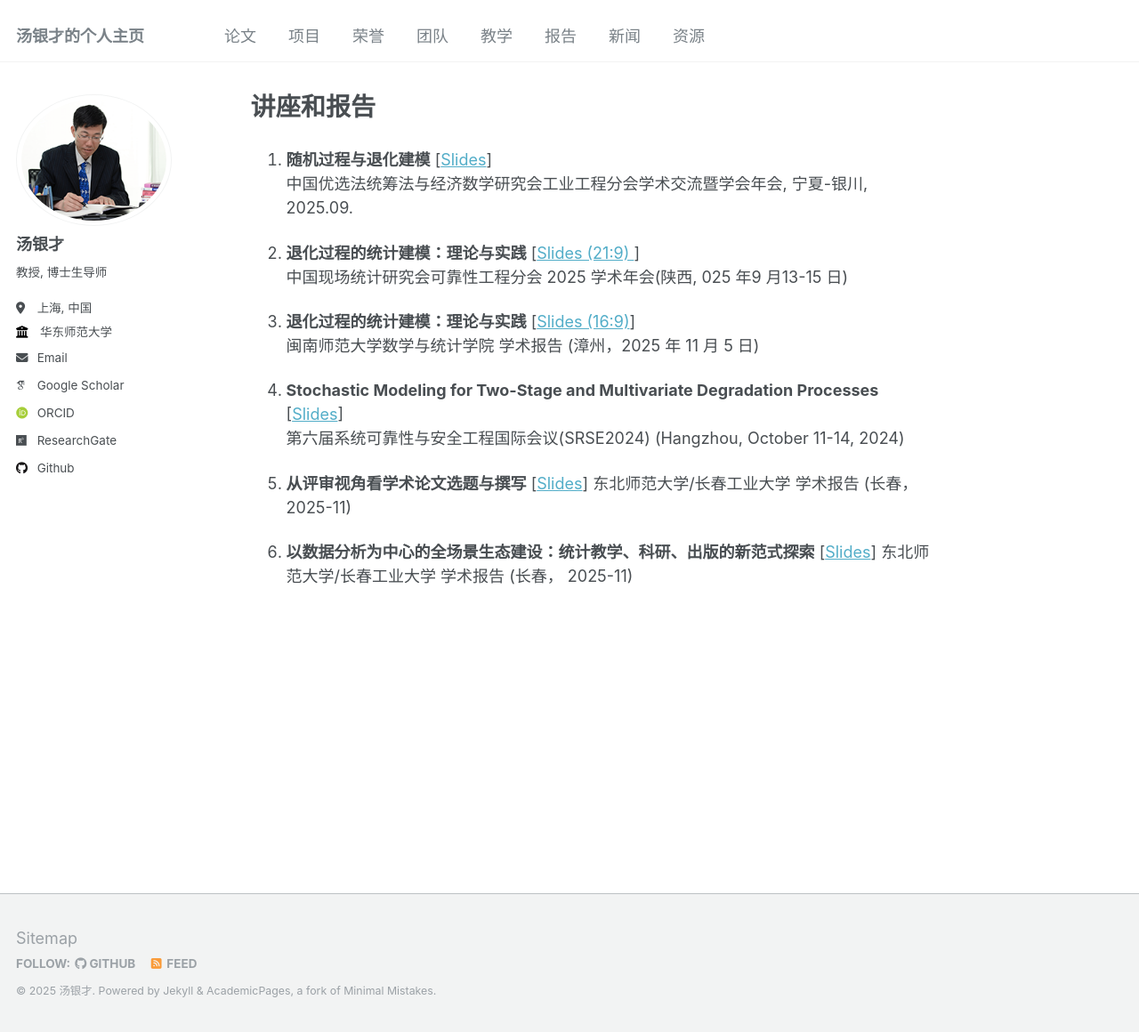
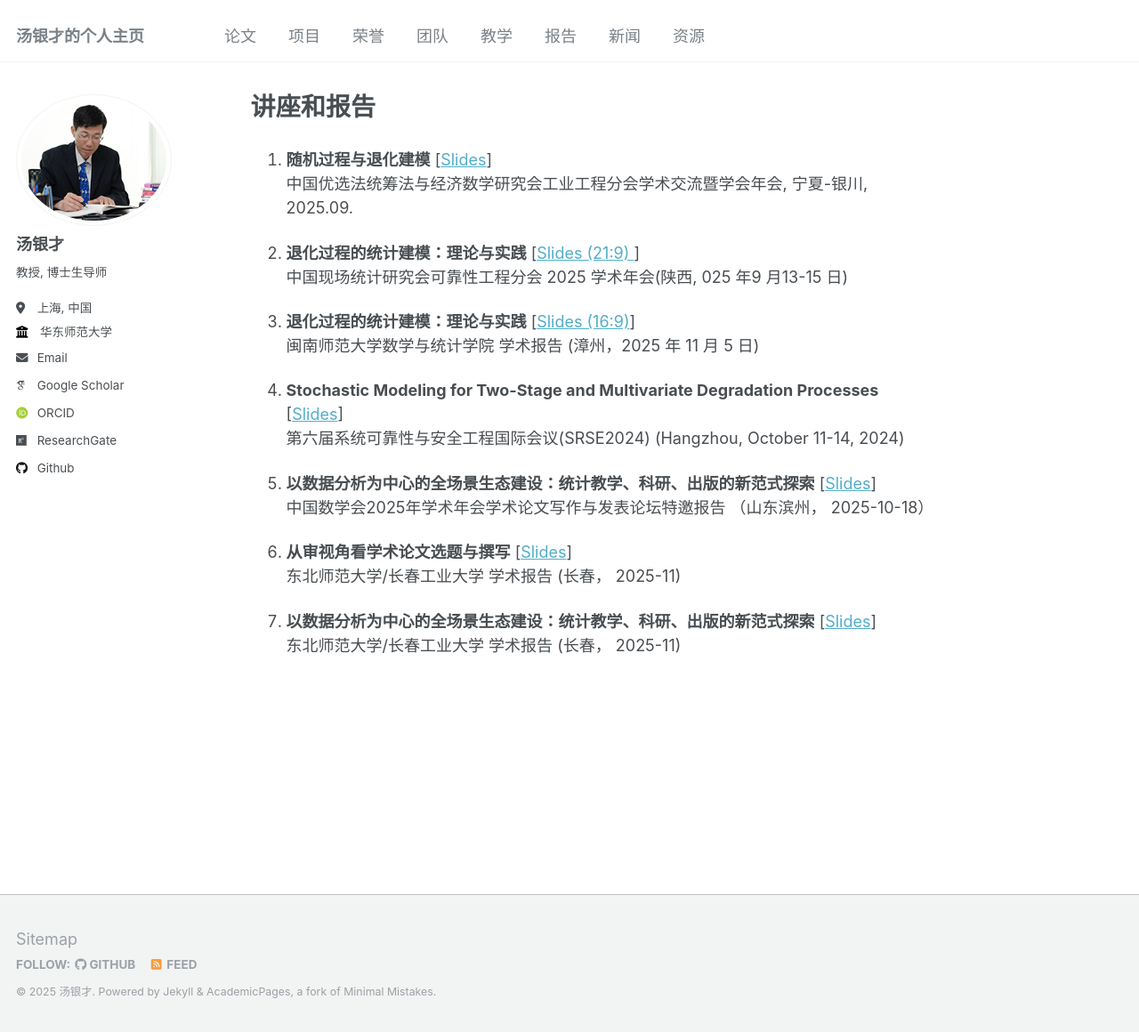
Before and after one commit to tangyc8866/tangyc8866.github.io, a Jekyll site: the page built from _pages/talks.md, in a window 1280 px wide and 1160 px high. Shown: the whole window at 89% size. Built offline with Jekyll 4.4.1, drawn with Linux system fonts in a browser that asks for light colours; some web fonts are replaced.

Commit message:
Update talks.md

```diff
--- a/_pages/talks.md
+++ b/_pages/talks.md
@@ -16,8 +16,11 @@
 1. **Stochastic Modeling for Two-Stage and Multivariate Degradation Processes** [<a href="/files/slides/Tang-SRSE2024.pdf">Slides</a>]
    第六届系统可靠性与安全工程国际会议(SRSE2024) (Hangzhou, October 11-14, 2024)
 
-1. **从评审视角看学术论文选题与撰写** [<a href="https://tangyc8866.github.io/Writing-tutorial/#/title-slide">Slides</a>]
+1. **以数据分析为中心的全场景生态建设：统计教学、科研、出版的新范式探索** [<a href="https://tangyc8866.github.io/Quarto-slides-1/">Slides</a>]
+   中国数学会2025年学术年会学术论文写作与发表论坛特邀报告 （山东滨州， 2025-10-18）
+
+1. **从审视角看学术论文选题与撰写** [<a href="https://tangyc8866.github.io/Writing-tutorial/">Slides</a>]
    东北师范大学/长春工业大学 学术报告 (长春， 2025-11)
 
-1. **以数据分析为中心的全场景生态建设：统计教学、科研、出版的新范式探索** [<a href="https://tangyc8866.github.io/Quarto-slides-2/#/title-slide">Slides</a>]
+1. **以数据分析为中心的全场景生态建设：统计教学、科研、出版的新范式探索** [<a href="https://tangyc8866.github.io/Quarto-slides-2/">Slides</a>]
    东北师范大学/长春工业大学 学术报告 (长春， 2025-11)
```
